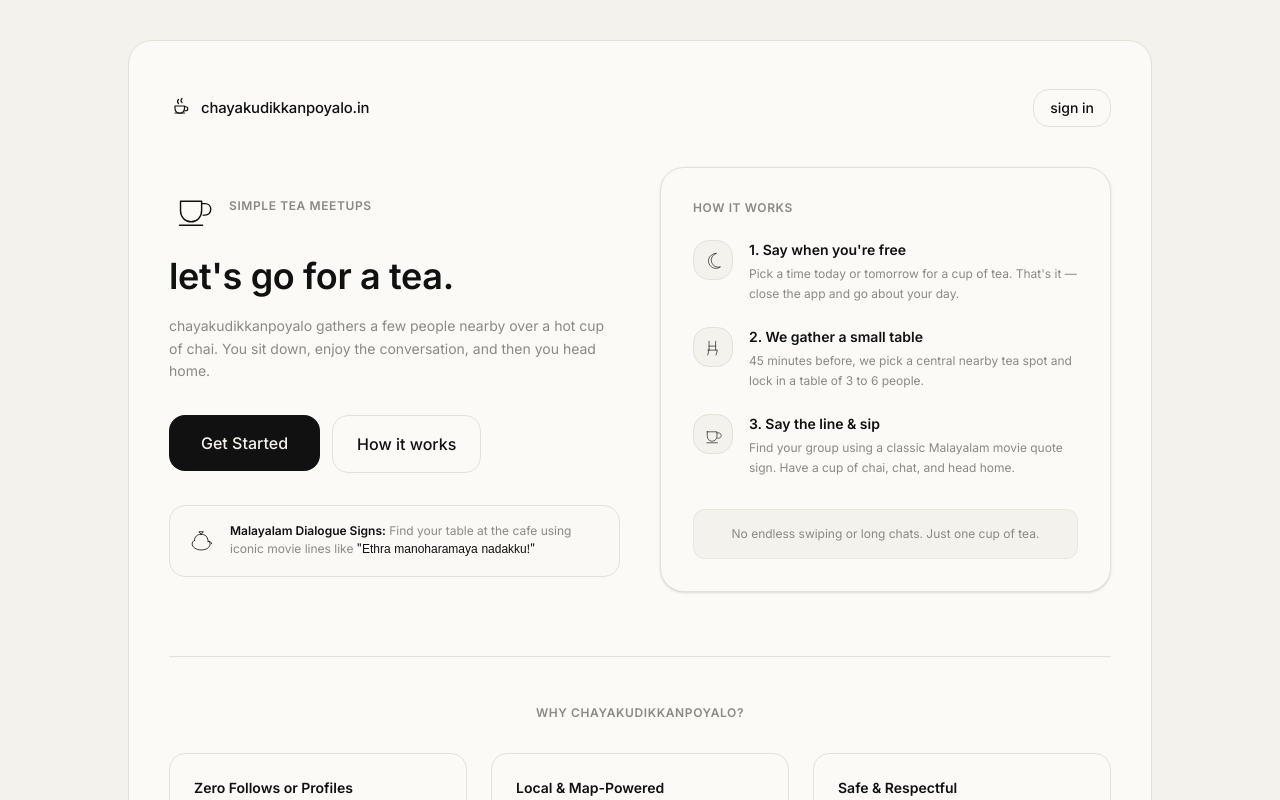
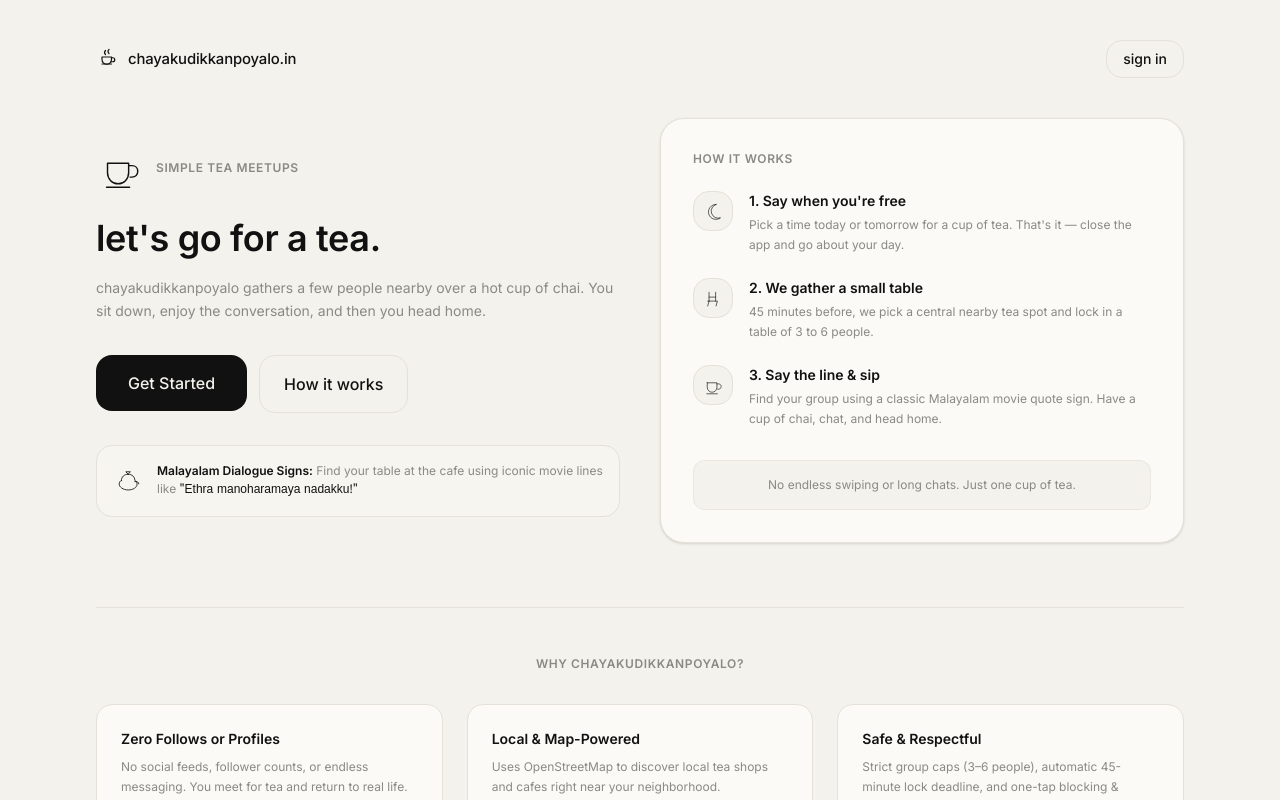
Before and after one commit to o-holics/chayakudikkan-poyalo, a Next.js app: page / in a window 1280 px wide. Shown: the top 800 px of the page. Built offline with nearby package versions, Linux system fonts and the light colour scheme; no server answers.

Commit message:
fix: remove floating card frame so desktop viewports expand naturally across screen

```diff
--- a/src/components/ui.tsx
+++ b/src/components/ui.tsx
@@ -22,16 +22,16 @@ export function Screen({
   return (
     <div
       className={cx(
-        "min-h-dvh w-full md:flex md:justify-center md:px-6 md:py-10",
-        center ? "md:items-center" : "md:items-start",
+        "min-h-dvh w-full bg-paper text-ink transition-colors",
+        center && "flex flex-col items-center justify-center",
       )}
     >
       <main
         className={cx(
-          "mx-auto flex min-h-dvh w-full flex-col px-6 pb-10 pt-8",
+          "mx-auto flex min-h-dvh w-full flex-col px-4 pb-12 pt-6 sm:px-6 md:px-8",
           wide
-            ? "max-w-[26rem] md:max-w-3xl lg:max-w-5xl md:min-h-0 md:rounded-3xl md:border md:border-line md:bg-paper-raised md:px-10 md:pb-12 md:pt-10"
-            : "max-w-[26rem] md:max-w-[30rem] md:min-h-0 md:rounded-3xl md:border md:border-line md:bg-paper-raised md:px-10 md:pb-12 md:pt-10",
+            ? "max-w-full md:max-w-4xl lg:max-w-6xl md:pt-8"
+            : "max-w-[28rem] md:max-w-xl md:pt-10",
           center && "justify-center",
           className,
         )}
```
